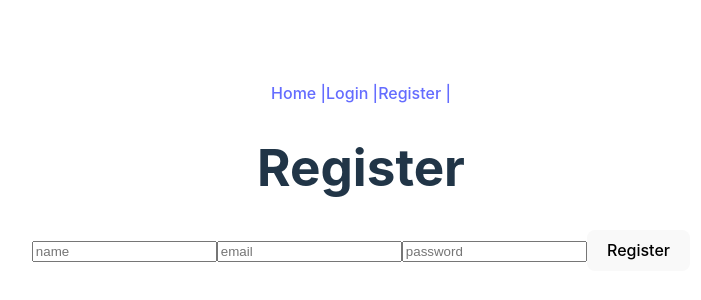
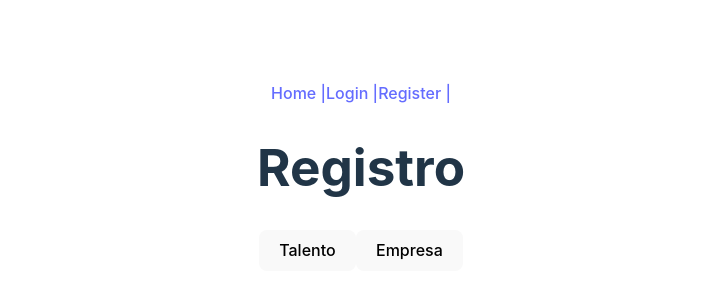
Before and after one commit to AdrikLarreategui/Desafio-BBK, a React (Vite) app in the folder Frontend/: page /register in a window 1280 px wide. Shown: the part 224-524 px from the top of the page, without its empty margins (279-980 px from the left). Built offline with nearby package versions, Linux system fonts and the light colour scheme.

Commit message:
commit register creado para empresa. Funciona aprox

```diff
--- a/Frontend/src/assets/components/Register/Register.jsx
+++ b/Frontend/src/assets/components/Register/Register.jsx
@@ -4,77 +4,244 @@ import { useState, useEffect } from "react";
 import { useDispatch, useSelector } from "react-redux";
 import { register, reset } from "../../redux/auth/authSlice";
 
-const Register = () => {
-  const [formData, setFormData] = useState({
-    username: "",
-    email: "",
-    password: "",
-  });
 
-  const { username, email, password } = formData;
+//CÓDIGO CHATGPT
+function EmpresaFormulario({ onSubmit, onReturn }) {
+  const [nombreEmpresa, setNombreEmpresa] = useState('');
+  const [tipoEmpresa, setTipoEmpresa] = useState('');
+  const [ubicacion, setUbicacion] = useState('');
+  const [telefono, setTelefono] = useState('');
+  const [sitioWeb, setSitioWeb] = useState('');
+  const [numTrabajadores, setNumTrabajadores] = useState('');
+  const [descripcion, setDescripcion] = useState('');
 
-  const dispatch = useDispatch();
-  const navigate = useNavigate();
-
-  const { isSuccess, isError } = useSelector((state) => state.auth);
-
-  useEffect(() => {
-    if (isSuccess) {
-      console.log("success");
-      setTimeout(() => {
-        navigate("/login");
-      }, 1000);
-    }
-    if (isError) {
-      console.log("error");
-    }
-    dispatch(reset());
-  }, [isSuccess, isError]);
-
-  const handleChange = (e) => {
-    setFormData({
-      ...formData,
-      [e.target.name]: e.target.value,
-    });
-  };
-
-  const handleSubmit = (event) => {
-    event.preventDefault();
-    console.log("form", formData);
-    dispatch(register(formData));
+  const handleSubmit = (e) => {
+    e.preventDefault();
+    onSubmit({ nombreEmpresa, tipoEmpresa, ubicacion, telefono, sitioWeb, numTrabajadores, descripcion });
+    setTimeout(() => {
+      onReturn();
+    }, 1500); // 1.5 segundos
   };
 
   return (
-    <>
-      <div>
-        <h1>Register</h1>
-        <form onSubmit={handleSubmit}>
-          <input
-            type="text"
-            name="username"
-            value={username}
-            onChange={handleChange}
-            placeholder="name"
-          ></input>
-          <input
-            type="email"
-            name="email"
-            value={email}
-            onChange={handleChange}
-            placeholder="email"
-          ></input>
-          <input
-            type="password"
-            name="password"
-            value={password}
-            onChange={handleChange}
-            placeholder="password"
-          />
-          <button type="submit">Register</button>
-        </form>
-      </div>
-    </>
+    <form onSubmit={handleSubmit}>
+      <input type="text" placeholder="Nombre de la empresa" value={nombreEmpresa} onChange={(e) => setNombreEmpresa(e.target.value)} required />
+      <input type="text" placeholder="Tipo de empresa" value={tipoEmpresa} onChange={(e) => setTipoEmpresa(e.target.value)} required />
+      <input type="text" placeholder="Ubicación" value={ubicacion} onChange={(e) => setUbicacion(e.target.value)} required />
+      <input type="tel" placeholder="Número de teléfono" value={telefono} onChange={(e) => setTelefono(e.target.value)} required />
+      <input type="text" placeholder="Sitio web" value={sitioWeb} onChange={(e) => setSitioWeb(e.target.value)} required />
+      <input type="number" placeholder="Número de trabajadores" value={numTrabajadores} onChange={(e) => setNumTrabajadores(e.target.value)} required />
+      <textarea placeholder="Descripción" value={descripcion} onChange={(e) => setDescripcion(e.target.value)} required />
+      <button type="submit">Enviar</button>
+    </form>
   );
-};
+}
+
+function Register() {
+  const [selectedOption, setSelectedOption] = useState('');
+  const [showForm, setShowForm] = useState(false);
+
+  const handleOptionClick = (option) => {
+    setSelectedOption(option);
+    setShowForm(true);
+  };
+
+  const handleEmpresaSubmit = (data) => {
+    console.log('Datos de Empresa:', data);
+    // Aquí puedes enviar los datos a donde los necesites
+  };
+
+  const handleReturnHome = () => {
+    setSelectedOption('');
+    setShowForm(false);
+    // Aquí podrías implementar la navegación a la página de inicio
+    console.log('Volver a la página de inicio');
+  };
+
+  return (
+    <div>
+      <h1>Registro</h1>
+      {!showForm && (
+        <div>
+          <button onClick={() => handleOptionClick('talento')}>Talento</button>
+          <button onClick={() => handleOptionClick('empresa')}>Empresa</button>
+        </div>
+      )}
+      {selectedOption === 'empresa' && showForm && (
+        <EmpresaFormulario onSubmit={handleEmpresaSubmit} onReturn={handleReturnHome} />
+      )}
+    </div>
+  );
+}
 
 export default Register;
+
+
+//CÓDIGO APAÑADO
+// const companyForm = (onSubmit) => {
+//   const [formData, setFormData] = useState({
+//     companyName: '',
+//     typeCompany: '',
+//     location: '',
+//     telephoneNumber: '',
+//     webSite: '',
+//     workersNumber: '',
+//     description: ''
+//   })
+
+//   const { companyName, typeCompany, location, telephoneNumber, webSite, workersNumber, description } = formData
+//   const dispatch = useDispatch();
+//   const navigate = useNavigate();
+//   const { isSuccess, isError } = useSelector((state) => state.auth);
+
+//     useEffect(() => {
+//     if (isSuccess) {
+//       console.log("success");
+//       setTimeout(() => {
+//         navigate("/login");
+//       }, 1000);
+//     }
+//     if (isError) {
+//       console.log("error");
+//     }
+//     dispatch(reset());
+//   }, [isSuccess, isError]);
+
+//   const handleSubmit = (e) => {
+//     e.preventDefault();
+//     onSubmit({ companyName, typeCompany, location, telephoneNumber, webSite, workersNumber, description });
+//     setTimeout(() => {
+//       onReturn();
+//     }, 1500);
+//   };
+
+//     const handleChange = (e) => {
+//     setFormData({
+//       ...formData,
+//       [e.target.name]: e.target.value,
+//     });
+//   };
+
+//   return (
+//     <form onSubmit={handleSubmit}>
+//       <input type="text" name = 'companyName' placeholder="Nombre de la empresa" value={companyName}  onChange={handleChange} required />
+//       <input type="text" name="typeCompany" placeholder="Tipo de empresa" value={typeCompany}  onChange={handleChange} required />
+//       <input type="text" name="location" placeholder="Ubicación" value={location}  onChange={handleChange} required />
+//       <input type="number" name="telephoneNumber" placeholder="Número de teléfono" value={telephoneNumber}  onChange={handleChange} required />
+//       <input type="text" name="webSite" placeholder="Sitio web" value={webSite}  onChange={handleChange} required />
+//       <input type="number" name="workersNumber" placeholder="Número de trabajadores" value={workersNumber}  onChange={handleChange} required />
+//       <textarea placeholder="Descripción" value={description} required />
+//       <button type="submit">Enviar</button>
+//     </form>
+//   );
+// }
+
+// const Register = () => {
+//   const [selectedOption, setSelectedOption] = useState('');
+//   const [showForm, setShowForm] = useState(false);
+
+//   const handleOptionClick = (option) => {
+//     setSelectedOption(option);
+//     setShowForm(true);
+//   };
+
+//   const handleEmpresaSubmit = (data) => {
+//     console.log('Datos de Empresa:', data);
+//     // Aquí puedes enviar los datos a donde los necesites
+//   };
+
+//   return (
+//     <div>
+//       <h1>Registro</h1>
+//       {!showForm && (
+//         <div>
+//           <button onClick={() => handleOptionClick('talento')}>Talento</button>
+//           <button onClick={() => handleOptionClick('empresa')}>Empresa</button>
+//         </div>
+//       )}
+//       {selectedOption === 'empresa' && showForm && <companyForm onSubmit={handleEmpresaSubmit} />}
+//     </div>
+//   );
+// }
+
+
+// export default Register;
+
+
+
+
+// CÓDIGO ORIGINAL
+// const Register = () => {
+//   const [formData, setFormData] = useState({
+//     username: "",
+//     email: "",
+//     password: "",
+//   });
+
+//   const { username, email, password } = formData;
+
+//   const dispatch = useDispatch();
+//   const navigate = useNavigate();
+
+//   const { isSuccess, isError } = useSelector((state) => state.auth);
+
+//   useEffect(() => {
+//     if (isSuccess) {
+//       console.log("success");
+//       setTimeout(() => {
+//         navigate("/login");
+//       }, 1000);
+//     }
+//     if (isError) {
+//       console.log("error");
+//     }
+//     dispatch(reset());
+//   }, [isSuccess, isError]);
+
+//   const handleChange = (e) => {
+//     setFormData({
+//       ...formData,
+//       [e.target.name]: e.target.value,
+//     });
+//   };
+
+//   const handleSubmit = (event) => {
+//     event.preventDefault();
+//     console.log("form", formData);
+//     dispatch(register(formData));
+//   };
+
+//   return (
+//     <>
+//       <div>
+//         <h1>Register</h1>
+//         <form onSubmit={handleSubmit}>
+//           <input
+//             type="text"
+//             name="username"
+//             value={username}
+//             onChange={handleChange}
+//             placeholder="name"
+//           ></input>
+//           <input
+//             type="email"
+//             name="email"
+//             value={email}
+//             onChange={handleChange}
+//             placeholder="email"
+//           ></input>
+//           <input
+//             type="password"
+//             name="password"
+//             value={password}
+//             onChange={handleChange}
+//             placeholder="password"
+//           />
+//           <button type="submit">Register</button>
+//         </form>
+//       </div>
+//     </>
+//   );
+// };
+
+// export default Register;
```
